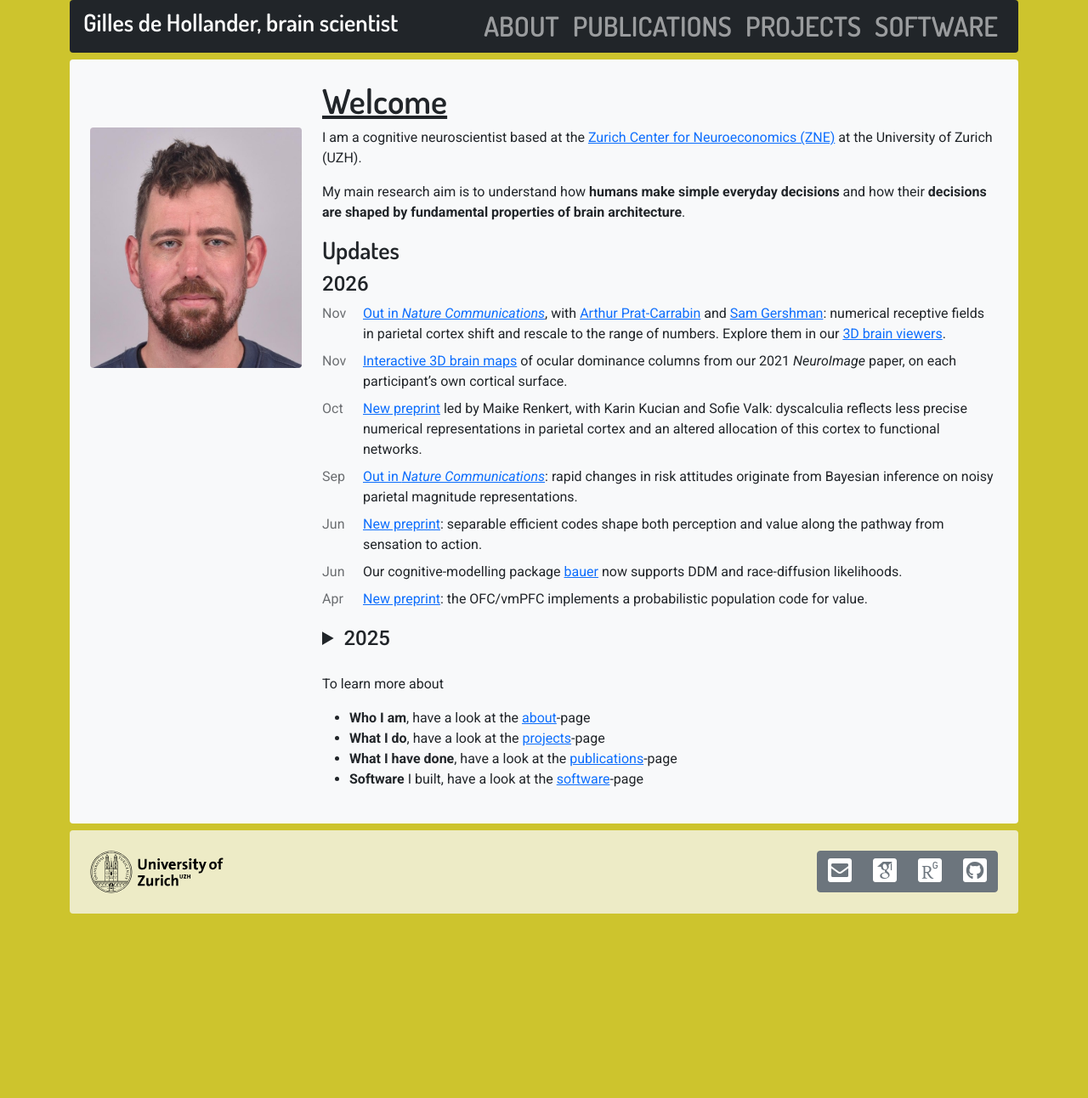
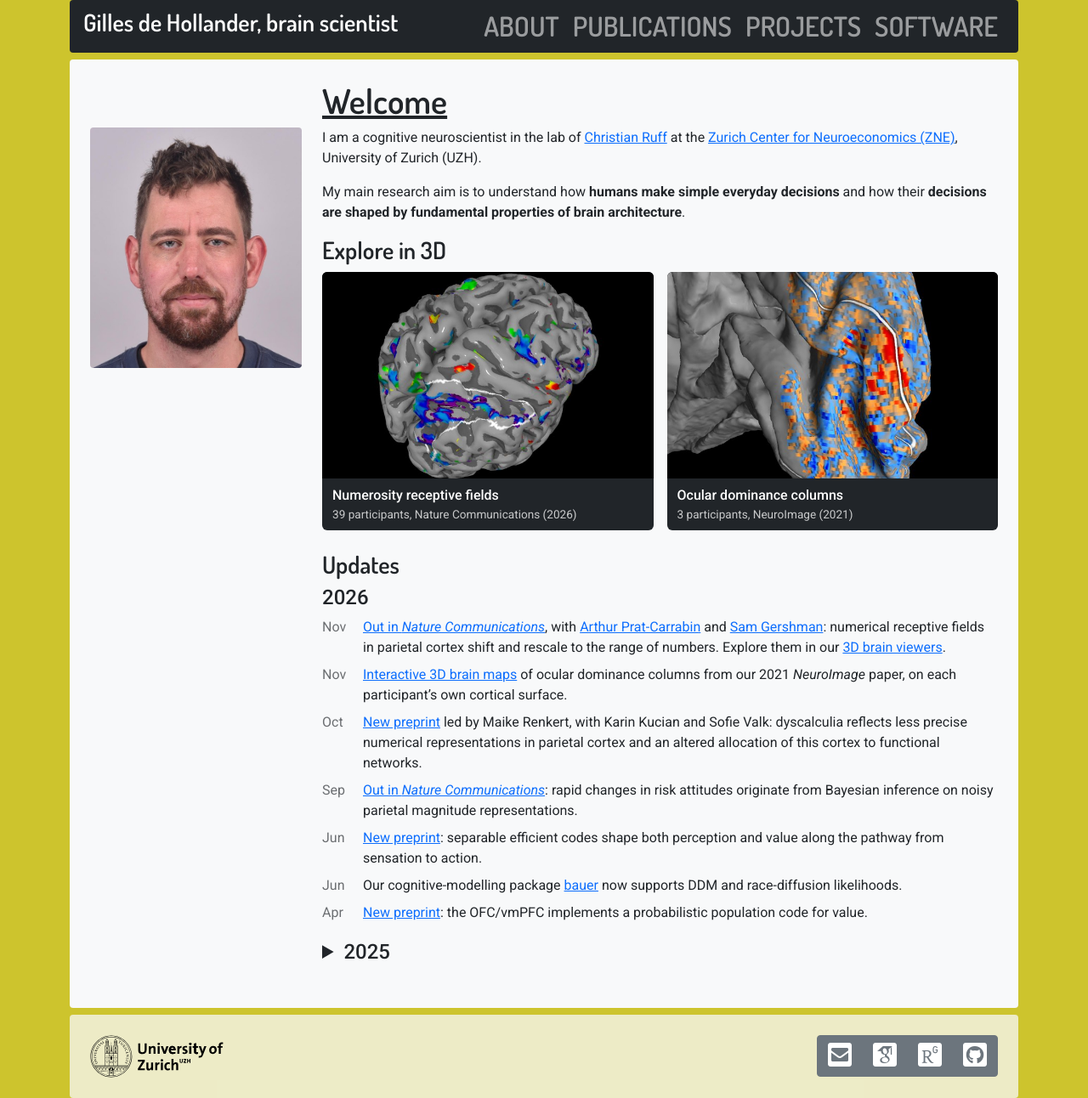
Before and after one commit to Gilles86/gilles86.github.io, a Jekyll site: the page built from index.md, in a window 1280 px wide. Shown: the whole page at 85% size. Built offline with Jekyll 4.4.1, drawn with Linux system fonts in a browser that asks for light colours; some web fonts are replaced; before the commit the page ends 1075 px from its top, so only the background shows below that.

Commit message:
Add Explore in 3D demo row to the homepage, state Ruff lab, fix navbar at laptop widths
Co-Authored-By: Claude Opus 5.5 <noreply@anthropic.com>

```diff
--- /dev/null
+++ b/_data/demos.yml
@@ -0,0 +1,11 @@
+# Interactive demos shown on the homepage. Keep to three at most.
+- title: Numerosity receptive fields
+  note: 39 participants, Nature Communications (2026)
+  url: https://ruffgroup.github.io/neural_priors_viewers/
+  image: /assets/imgs/demos/numerosity.jpg
+  alt: Preferred numerosity map on the inflated cortical surface of one participant
+- title: Ocular dominance columns
+  note: 3 participants, NeuroImage (2021)
+  url: /odc_viewer/
+  image: /assets/imgs/demos/odc.jpg
+  alt: Ocular dominance column map around the calcarine sulcus on the medial surface of one hemisphere
--- /dev/null
+++ b/_includes/demos.html
@@ -0,0 +1,11 @@
+<div class="row row-cols-2 g-3 mb-4">
+  {% for demo in site.data.demos %}
+  <div class="col">
+    <a class="demo-card" href="{{ demo.url | relative_url }}">
+      <img class="img-fluid" src="{{ demo.image | relative_url }}" alt="{{ demo.alt | escape }}" width="640" height="400">
+      <span class="demo-title">{{ demo.title }}</span>
+      <span class="demo-note">{{ demo.note }}</span>
+    </a>
+  </div>
+  {% endfor %}
+</div>
--- a/assets/css/custom.css
+++ b/assets/css/custom.css
@@ -57,3 +57,55 @@ h4, h5, h6 {
     width: auto;
   }
 }
+
+/* Homepage demo thumbnails */
+.demo-card {
+  display: block;
+  height: 100%;
+  overflow: hidden;
+  border-radius: .375rem;
+  background-color: #212529;
+  color: #fff;
+  text-decoration: none;
+  transition: transform .15s ease;
+}
+
+.demo-card:hover,
+.demo-card:focus {
+  color: #fff;
+  transform: translateY(-3px);
+}
+
+.demo-title,
+.demo-note {
+  display: block;
+  padding: 0 .75rem;
+}
+
+.demo-title {
+  padding-top: .5rem;
+  font-weight: 500;
+}
+
+.demo-note {
+  padding-bottom: .5rem;
+  font-size: .85rem;
+  opacity: .75;
+}
+
+@media (prefers-reduced-motion: reduce) {
+  .demo-card {
+    transition: none;
+  }
+}
+
+/* Keep the navbar on one line at laptop widths */
+@media (min-width: 992px) and (max-width: 1199.98px) {
+  .navbar-brand h3 {
+    font-size: 1.35rem;
+  }
+
+  .navbar-nav.h2 {
+    font-size: 1.35rem;
+  }
+}
--- a/index.md
+++ b/index.md
@@ -6,11 +6,15 @@ layout: home
 title: Gilles de Hollander, PhD
 heading: Welcome
 ---
-I am a cognitive neuroscientist based at the [Zurich Center for Neuroeconomics
-(ZNE)](https://www.zne.uzh.ch/en.html) at the University of Zurich (UZH).
+I am a cognitive neuroscientist in the lab of [Christian Ruff](https://www.econ.uzh.ch/en/people/faculty/ruff.html) at the [Zurich Center for Neuroeconomics
+(ZNE)](https://www.zne.uzh.ch/en.html), University of Zurich (UZH).
 
 My main research aim is to understand how **humans make simple everyday decisions**
 and how their **decisions are shaped by fundamental properties of brain architecture**.
+
+### Explore in 3D
+
+{% include demos.html %}
 
 ### Updates
 
@@ -33,9 +37,3 @@ and how their **decisions are shaped by fundamental properties of brain architec
  * **Sep** [Material](https://github.com/Gilles86/computation-in-neuroeconomics-workshop2025/) from my workshop on Computational Methods for Neuroeconomics in Soglio, Switzerland.
 
 </details>
-
-To learn more about
- * **Who I am**, have a look at the [about]({{ site.baseurl }}{% link pages/about.md %})-page
- * **What I do**, have a look at the [projects]({{ site.baseurl }}{% link pages/projects.md %})-page
- * **What I have done**, have a look at the [publications]({{ site.baseurl }}{% link pages/papers.md %})-page
- * **Software** I built, have a look at the [software]({{ site.baseurl }}{% link pages/software.md %})-page
```
Also changed, not shown: assets/imgs/demos/numerosity.jpg (added), assets/imgs/demos/odc.jpg (added).
